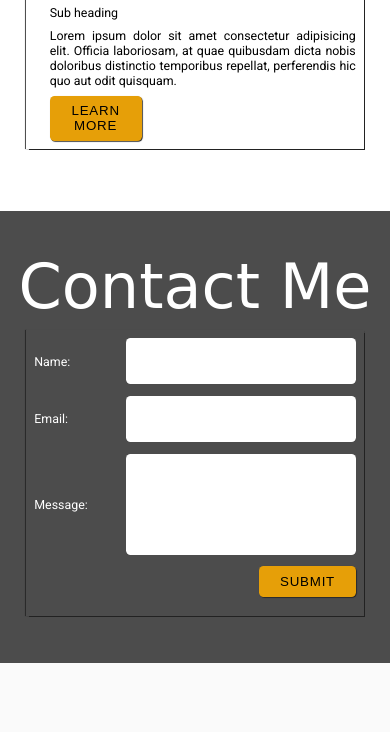
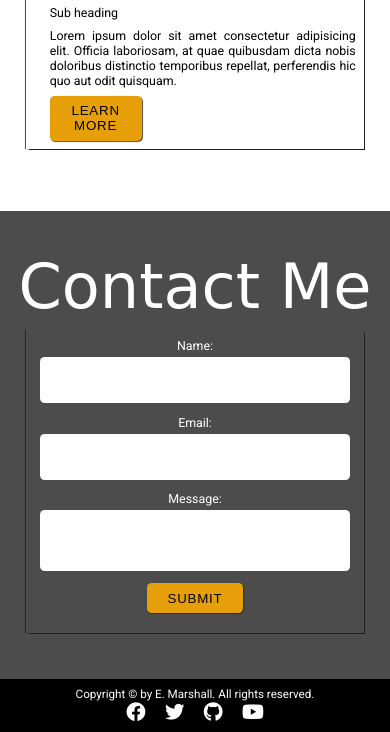
Before and after one commit to CalderonVasquez/Udemy_Blog, a plain HTML site: page index.html in a window 390 px wide. Shown: the part 4757-5489 px from the top of the page. Before the commit the page ends 5420 px from the top, so only its background shows below. Drawn offline with Linux system fonts and the light colour scheme; a web font is replaced by a local one.

Commit message:
add footer

```diff
--- a/index.html
+++ b/index.html
@@ -196,7 +196,39 @@
     <!-- Main ends here -->
 
     <!-- footer starts here -->
-
+<footer id="blog__footer">
+    <p class="footer__copyright text-white">
+        Copyright &copy; by E. Marshall. All rights reserved.
+    </p>
+    <nav aria-label="Footer Navigation" class="footer__menu">
+        <ol class="footer__lists">
+            <li class="footer__list">
+                <a class="footer__link" href="https://www.facebook.com/" target="_blank" rel="noopener noreferrer"
+                    aria-label="Link to Facebook Page">
+                    <i class="fab fa-facebook"></i>
+                </a>
+            </li>
+            <li class="footer__list">
+                <a class="footer__link" href="https://twitter.com/" target="_blank" rel="noopener noreferrer"
+                    aria-label="Link to Twitter Page">
+                    <i class="fab fa-twitter"></i>
+                </a>
+            </li>
+            <li class="footer__list">
+                <a class="footer__link" href="https://github.com/" target="_blank" rel="noopener noreferrer"
+                    aria-label="Link to Github Page">
+                    <i class="fab fa-github"></i>
+                </a>
+            </li>
+            <li class="footer__list">
+                <a class="footer__link" href="https://youtube.com/" target="_blank" rel="noopener noreferrer"
+                    aria-label="Link to YouTube Page">
+                    <i class="fab fa-youtube"></i>
+                </a>
+            </li>
+        </ol>
+    </nav>
+</footer>
     <!-- footer ends here -->
 
     <script src="./index.js"></script>
--- a/style.css
+++ b/style.css
@@ -275,7 +275,26 @@ textarea {
 /* contact section ends here */
 
 /* footer starts here */
-
+#blog__footer {
+  background-color: black;
+  padding: 1rem;
+  min-height: 5vh;
+  display: flex;
+  justify-content: space-between;
+  align-items: center;
+}
+.footer__copyright {
+  font-size: 1.5rem;
+}
+.footer__lists {
+  display: flex;
+  gap: 2.5rem;
+}
+.footer__link {
+  font-size: 2.5rem;
+  color: #fff;
+  cursor: pointer;
+}
 /* footer ends here */
 
 
@@ -352,8 +371,23 @@ textarea {
   .blog-post__container {
     width: 90%
   }
+  .form-group{
+    flex-direction: column;
+  }
+  input, textarea {
+    max-width: 100%;
+  }
+  .form-group label {
+    margin-bottom: 0.5rem;
+  }
   #blog-contact__form {
     width: 90%;
   }
+  footer {
+    flex-direction: column;
+  }
+  .footer__lists {
+    display: flex;
+  }
 }
 /* Responsive ends here */
```
